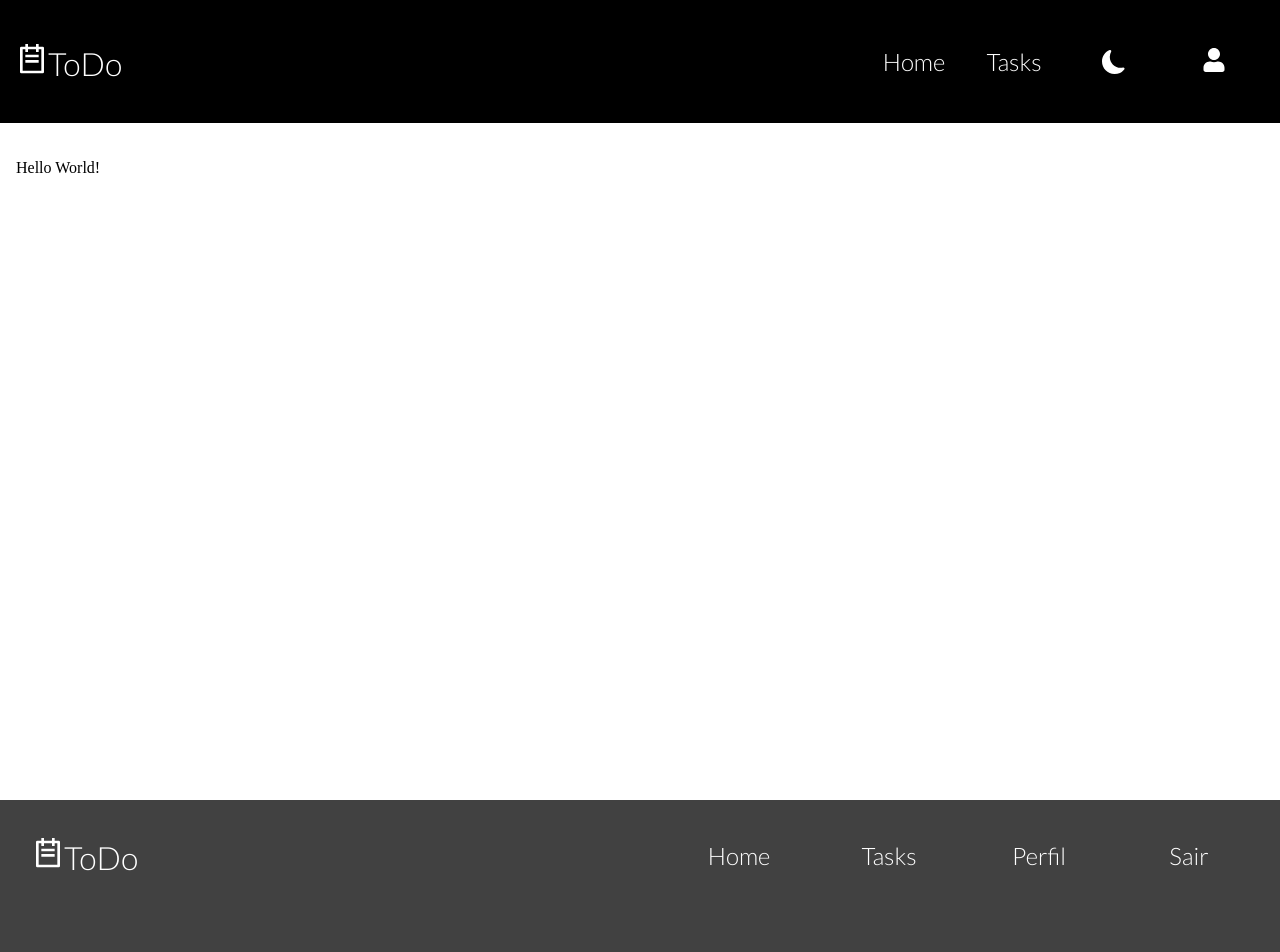
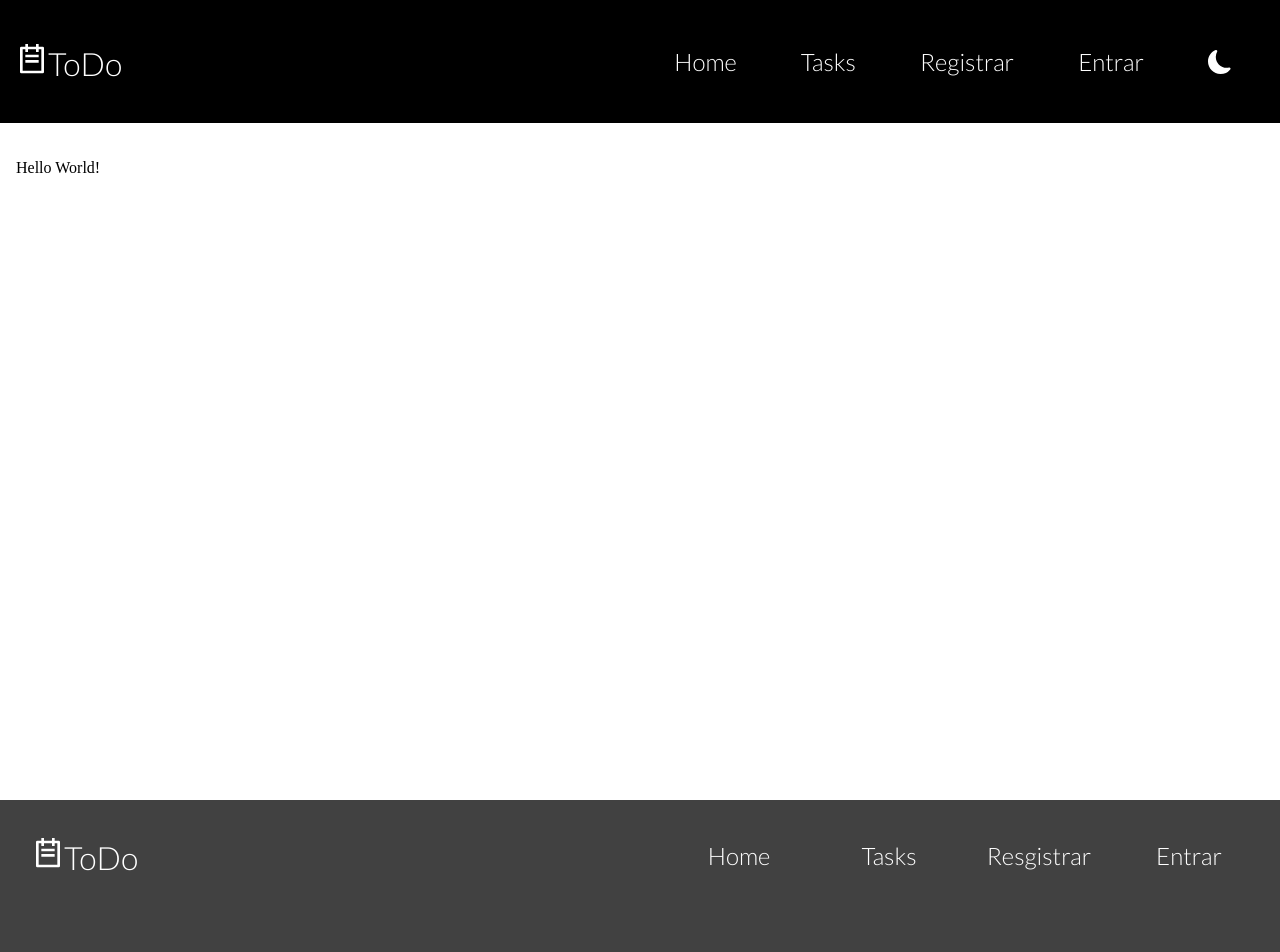
Before and after one commit to FeBassetto/project-toDo-frontEnd, a React (Create React App) app: page / in a window 1280 px wide. Shown: the top 952 px of the page. Built offline with nearby package versions, Linux system fonts and the light colour scheme; the HTML template or start-up script is replaced by a standard one.

Commit message:
Finished header and footer

```diff
--- a/src/layouts/Footer/Footer.tsx
+++ b/src/layouts/Footer/Footer.tsx
@@ -5,6 +5,7 @@ import styles from './Footer.module.css'
 
 import { RiTodoLine } from 'react-icons/ri'
 import { Link } from "react-router-dom";
+import { connect } from "react-redux";
 
 
 const StyledFooter = styled.footer`
@@ -22,7 +23,8 @@ const StyledFooter = styled.footer`
     }
 `
 
-const Footer = () => {
+const Footer = (props: any) => {
+
     return (
         <StyledFooter className={styles.footer}>
             <div className={styles.footer__logo}>
@@ -43,16 +45,25 @@ const Footer = () => {
                             Tasks
                         </Link>
                     </li>
-                    <li>
-                        <Link to='/profile'>
-                            Perfil
-                        </Link>
-                    </li>
-                    <li>
-                        <Link to='/exit'>
-                            Sair
-                        </Link>
-                    </li>
+                    {props.token ?
+                        <>
+                            <li>
+                                <Link to='/profile'>Perfil</Link>
+                            </li>
+                            <li>
+                                <Link to='/'>Sair</Link>
+                            </li>
+                        </>
+                        :
+                        <>
+                            <li>
+                                <Link to='/register'>Resgistrar</Link>
+                            </li>
+                            <li>
+                                <Link to='/login'>Entrar</Link>
+                            </li>
+                        </>
+                    }
                 </ul>
             </div>
             <div className={styles.footer__copyright}>
@@ -64,4 +75,9 @@ const Footer = () => {
     )
 }
 
-export default Footer
+const mapStateToProps = (state: any) => ({
+    token: state.userReducer.token
+
+})
+
+export default connect(mapStateToProps, null)(Footer)
--- a/src/layouts/Header/DesktopHeader/DesktopHeader.module.css
+++ b/src/layouts/Header/DesktopHeader/DesktopHeader.module.css
@@ -16,14 +16,36 @@
 }
 
 .desktopHeader ul li{
-    width: 100px;
+    width: auto;
     height: auto;
 
     display: flex;
     justify-content: center;
+
+    padding: .75rem 2rem;
 }
 
 .desktopHeader ul li:hover{
     opacity: .6;
     cursor: pointer;
 }
+
+#exitButton{
+    background-color: #9d0000;
+
+    padding: 0;
+
+    width: 100px;
+    height: 50px;
+
+    border-radius: 10px;
+}
+
+#exitButton a{
+    width: 100%;
+    height: 100%;
+
+    display: flex;
+    align-items: center;
+    justify-content: center;
+}
--- a/src/layouts/Header/DesktopHeader/DesktopHeader.tsx
+++ b/src/layouts/Header/DesktopHeader/DesktopHeader.tsx
@@ -9,8 +9,6 @@ import { bindActionCreators, Dispatch } from "redux";
 import { themeActions } from "../../../store/actions/themeActions";
 
 const DesktopHeader = (props: any) => {
-
-    const loggedUser = true
 
     const setTheme = () => {
         props.changeTheme(!props.lightMode)
@@ -30,6 +28,7 @@ const DesktopHeader = (props: any) => {
                             Tasks
                         </Link>
                     </li>
+                    {props.token && (
                         <li>
                             {props.lightMode ?
                                 <BsMoonFill onClick={() => setTheme()} />
@@ -37,19 +36,43 @@ const DesktopHeader = (props: any) => {
                                 <BsSunFill onClick={() => setTheme()} />
                             }
                         </li>
-                    {loggedUser ?
+                    )}
+                    {props.token ?
+                        <>
                             <li>
                                 <Link to='/profile'>
                                     <FaUser />
                                 </Link>
                             </li>
+                            <li id={styles.exitButton}>
+                                <Link to='/'>
+                                    Sair
+                                </Link>
+                            </li>
+                        </>
                         :
+                        <>
+                            <li>
+                                <Link to='/register'>
+                                    Registrar
+                                </Link>
+                            </li>
                             <li>
                                 <Link to='/login'>
-                                Logar
+                                    Entrar
                                 </Link>
                             </li>
+                        </>
                     }
+                    {!props.token && (
+                        <li>
+                            {props.lightMode ?
+                                <BsMoonFill onClick={() => setTheme()} />
+                                :
+                                <BsSunFill onClick={() => setTheme()} />
+                            }
+                        </li>
+                    )}
                 </ul>
             </div>
         </>
@@ -59,7 +82,8 @@ const DesktopHeader = (props: any) => {
 const mapDispatchToProps = (dispatch: Dispatch) => bindActionCreators(themeActions, dispatch)
 
 const mapStateToProps = (state: any) => ({
-    lightMode: state.themeReducer.lightMode
+    lightMode: state.themeReducer.lightMode,
+    token: state.userReducer.token
 })
 
 export default connect(mapStateToProps, mapDispatchToProps)(DesktopHeader)
--- a/src/layouts/Header/MobileHeader/MobileHeader.tsx
+++ b/src/layouts/Header/MobileHeader/MobileHeader.tsx
@@ -24,7 +24,6 @@ const StyledMenu = styled.div`
 const MobileHeader = (props: any) => {
 
     const [openMenu, setOpenMenu] = useState(false)
-    const loggedUser = false
 
     const toggleMenu = () => {
         setOpenMenu(openMenu => !openMenu)
@@ -52,14 +51,24 @@ const MobileHeader = (props: any) => {
                     <li onClick={() => toggleMenu()}>
                         <Link to='/tasks'>Tasks</Link>
                     </li>
-                    {loggedUser ?
-                        <li onClick={() => toggleMenu()}>
-                            <Link to='/profile'>Perfil</Link>
-                        </li>
+                    {props.token ?
+                        <>
+                            <li onClick={() => toggleMenu()}>
+                                <Link to='/profile'>Perfil</Link>
+                            </li>
+                            <li onClick={() => toggleMenu()}>
+                                <Link to='/'>Sair</Link>
+                            </li>
+                        </>
                         :
-                        <li onClick={() => toggleMenu()}>
-                            <Link to='/profile'>Login</Link>
-                        </li>
+                        <>
+                            <li onClick={() => toggleMenu()}>
+                                <Link to='/register'>Registrar</Link>
+                            </li>
+                            <li onClick={() => toggleMenu()}>
+                                <Link to='/login'>Entrar</Link>
+                            </li>
+                        </>
                     }
                 </ul>
                 <div className={styles.mobileHeader__menuLogo}>
@@ -76,7 +85,8 @@ const MobileHeader = (props: any) => {
 const mapDispatchToProps = (dispatch: Dispatch) => bindActionCreators(themeActions, dispatch)
 
 const mapStateToProps = (state: any) => ({
-    lightMode: state.themeReducer.lightMode
+    lightMode: state.themeReducer.lightMode,
+    token: state.userReducer.token
 })
 
 export default connect(mapStateToProps, mapDispatchToProps)(MobileHeader)
--- /dev/null
+++ b/src/models/IStateUser.ts
@@ -0,0 +1,7 @@
+export default interface IStateUser {
+    token: String | null,
+    name: String | null,
+    image: String | null,
+    email: String | null,
+    phone: String | null,
+}
--- /dev/null
+++ b/src/store/actions/userActions.ts
@@ -0,0 +1,42 @@
+import IStateUser from "../../models/IStateUser"
+
+export const userTypes = {
+    REGISTER_USER: 'user/REGISTER_USER',
+    LOGIN_USER: 'user/LOGIN_USER',
+    GET_USER: 'user/GET_USER',
+    EDIT_USER: 'user/EDIT_USER',
+    DELETE_USER: 'user/DELETE_USER',
+}
+
+export const userActions = {
+    registerUser: (userInfo: IStateUser) => ({
+        type: userTypes.REGISTER_USER,
+        payload: {
+            userInfo
+        }
+    }),
+
+    loginUser: (userInfo: IStateUser) => ({
+        type: userTypes.LOGIN_USER,
+        payload: {
+            userInfo
+        }
+    }),
+
+    getUser: () => ({
+        type: userTypes.GET_USER,
+        payload: {}
+    }),
+
+    editUser: (userInfo: IStateUser) => ({
+        type: userTypes.EDIT_USER,
+        payload: {
+            userInfo
+        }
+    }),
+
+    deleteUser: () => ({
+        type: userTypes.DELETE_USER,
+        payload: {}
+    })
+}
--- a/src/store/reducers/reducers.ts
+++ b/src/store/reducers/reducers.ts
@@ -1,7 +1,9 @@
 import { combineReducers } from "redux";
 
 import themeReducer from "./themeReducer";
+import userReducer from "./userReducer";
 
 export default combineReducers({
-    themeReducer
+    themeReducer,
+    userReducer
 })
--- /dev/null
+++ b/src/store/reducers/userReducer.ts
@@ -0,0 +1,19 @@
+import IStateUser from "../../models/IStateUser";
+import { userTypes } from "../actions/userActions";
+
+const initialState: IStateUser = {
+    token: null,
+    name: null,
+    image: null,
+    email: null,
+    phone: null
+}
+
+export default function userReducer(state = initialState, action: any) {
+
+    switch (action.type) {
+        default:
+            return state
+    }
+
+}
```
Lines whose indentation alone changed are shown as unchanged.
